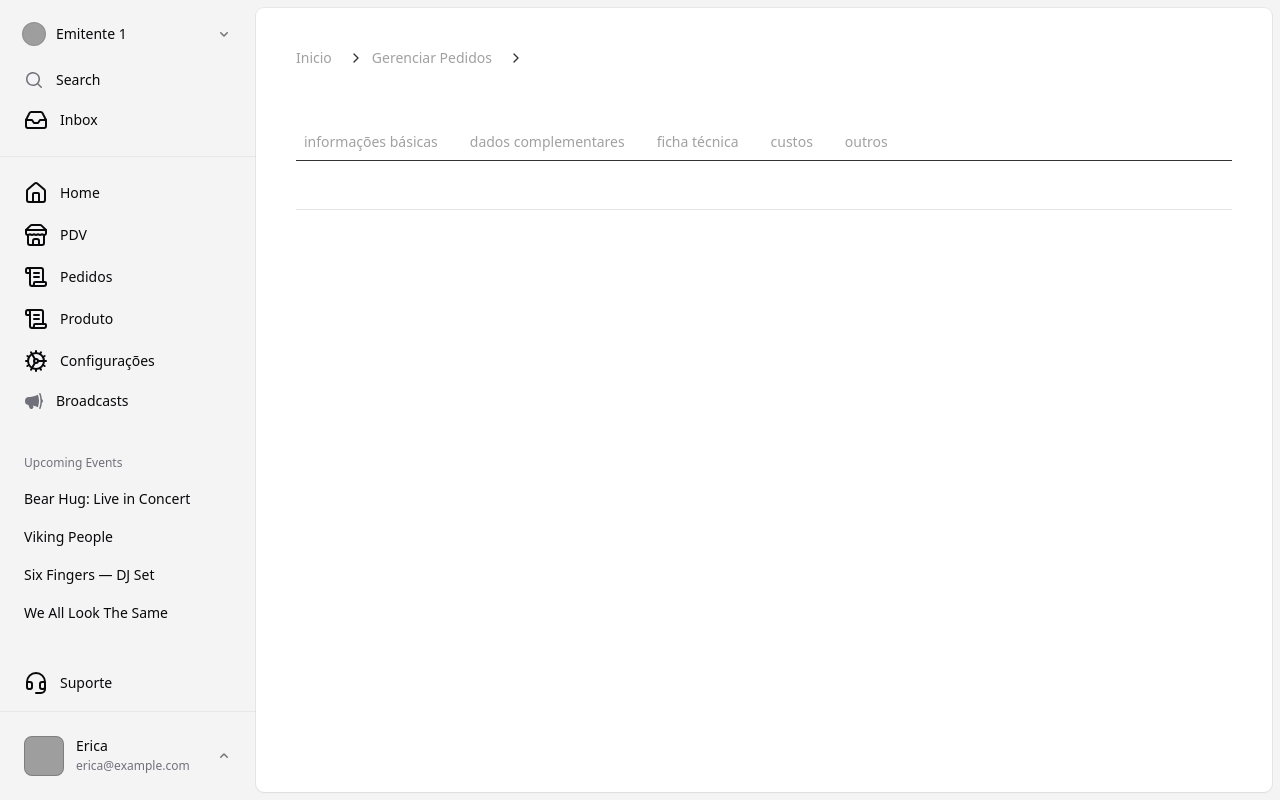
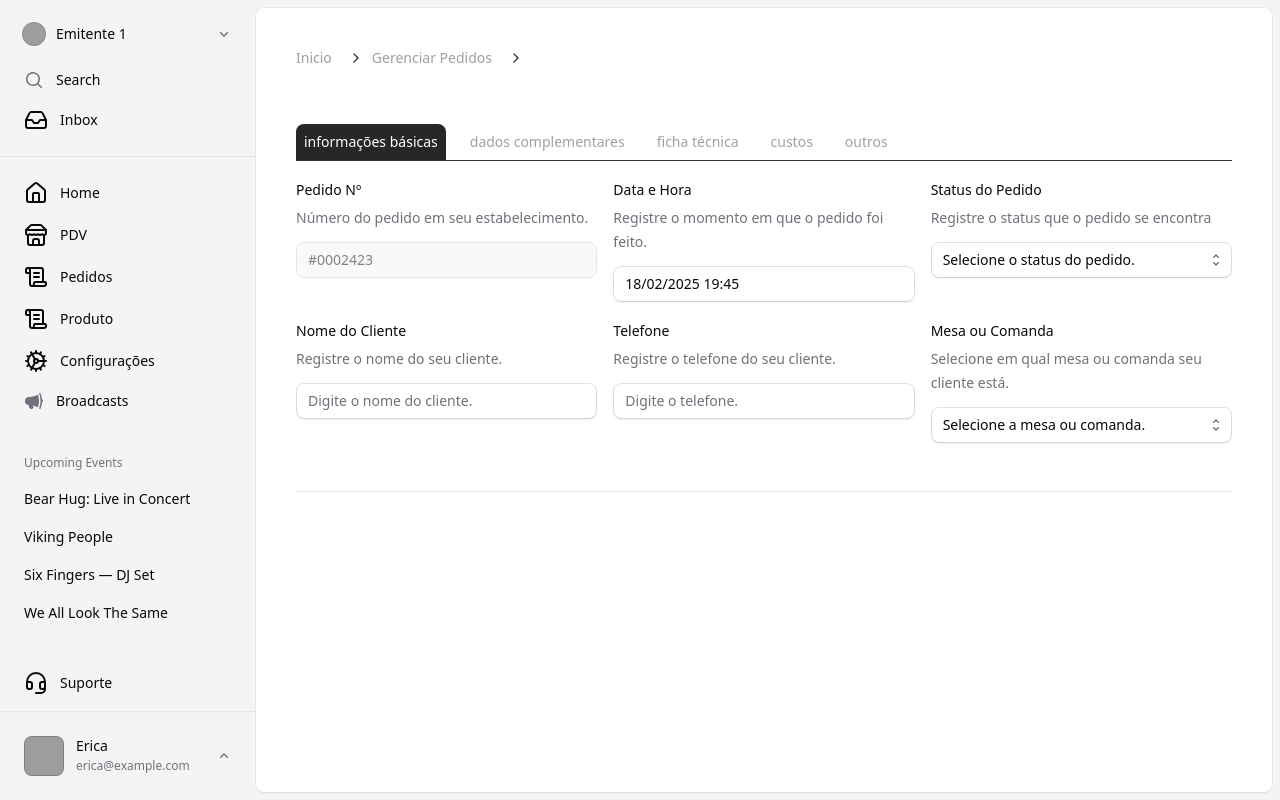
Before and after one commit to pabloalves01/gastro-flow, a React (Vite) app in the folder frontend/: page /pedido/novo in a window 1280 px wide. Built offline with nearby package versions, Linux system fonts and the light colour scheme; grey boxes are pictures that could not be loaded.

Commit message:
Update new-order.tsx

```diff
--- a/frontend/src/pages/pedidos/new-order.tsx
+++ b/frontend/src/pages/pedidos/new-order.tsx
@@ -16,7 +16,7 @@ export default function NewOrder() {
         { name: "custos", href: "#" },
         { name: "outros", href: "#" },
     ];
-    const [activeTab, setActiveTab] = useState("dados gerais");
+    const [activeTab, setActiveTab] = useState("informações básicas");
 
     const breadcrumbItems = [
         { label: "Inicio", href: "/" },
```
